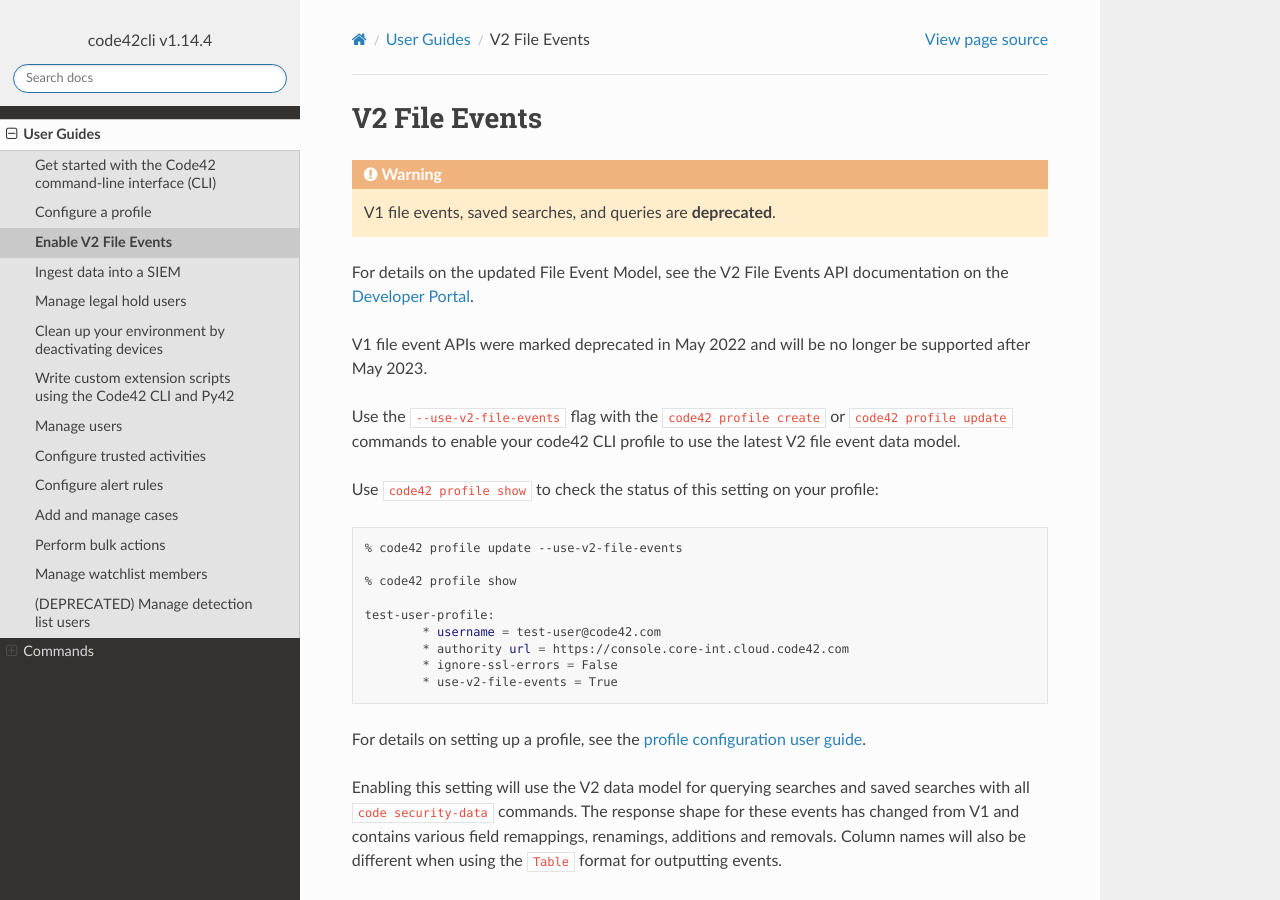
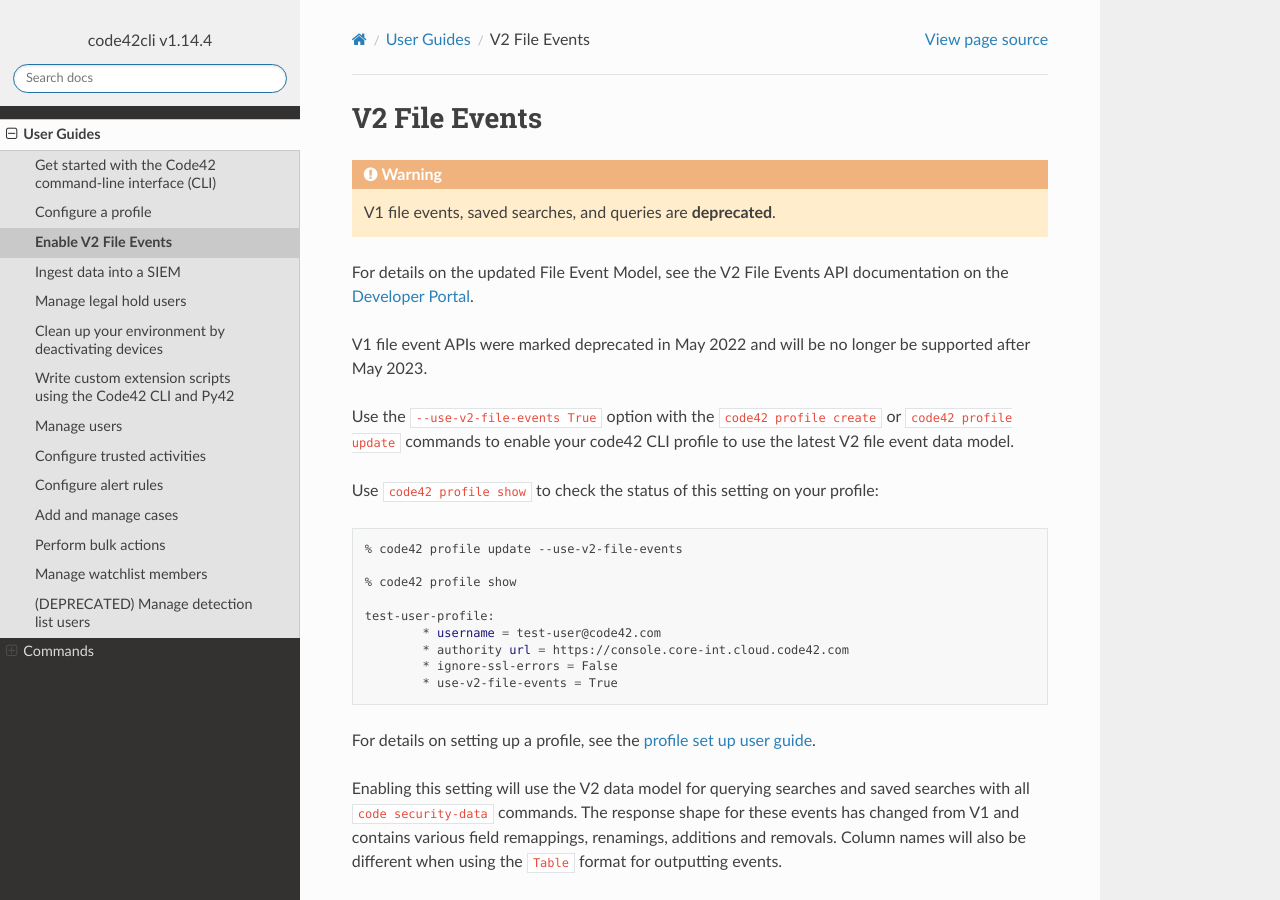
Before and after one commit to code42/code42cli, a Sphinx documentation site: the page built from docs/userguides/v2apis.md, in a window 1280 px wide and 900 px high. Built offline with Sphinx 7.4.7 and the Read the Docs theme 2.0.0, drawn with Linux system fonts in a browser that asks for light colours; the version number is read from the project's files by our own code.

Commit message:
pr feedback

````diff
--- a/docs/userguides/v2apis.md
+++ b/docs/userguides/v2apis.md
@@ -8,7 +8,7 @@
 
 V1 file event APIs were marked deprecated in May 2022 and will be no longer be supported after May 2023.
 
-Use the `--use-v2-file-events` flag with the `code42 profile create` or `code42 profile update` commands to enable your code42 CLI profile to use the latest V2 file event data model.
+Use the `--use-v2-file-events True` option with the `code42 profile create` or `code42 profile update` commands to enable your code42 CLI profile to use the latest V2 file event data model.
 
 Use `code42 profile show` to check the status of this setting on your profile:
 ```bash
@@ -24,7 +24,7 @@
 
 ```
 
-For details on setting up a profile, see the [profile configuration user guide](./profile.md).
+For details on setting up a profile, see the [profile set up user guide](./profile.md).
 
 Enabling this setting will use the V2 data model for querying searches and saved searches with all `code security-data` commands.
 The response shape for these events has changed from V1 and contains various field remappings, renamings, additions and removals.  Column names will also be different when using the `Table` format for outputting events.
````
Also changed, not shown: 1 other file.
